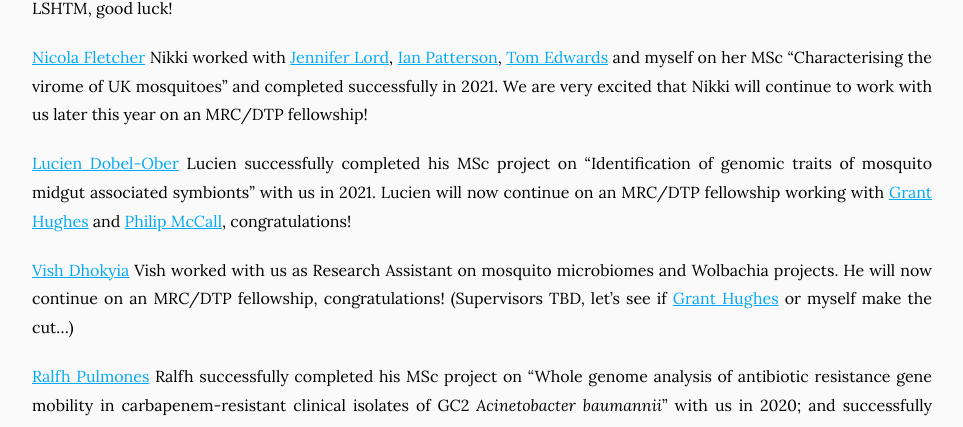
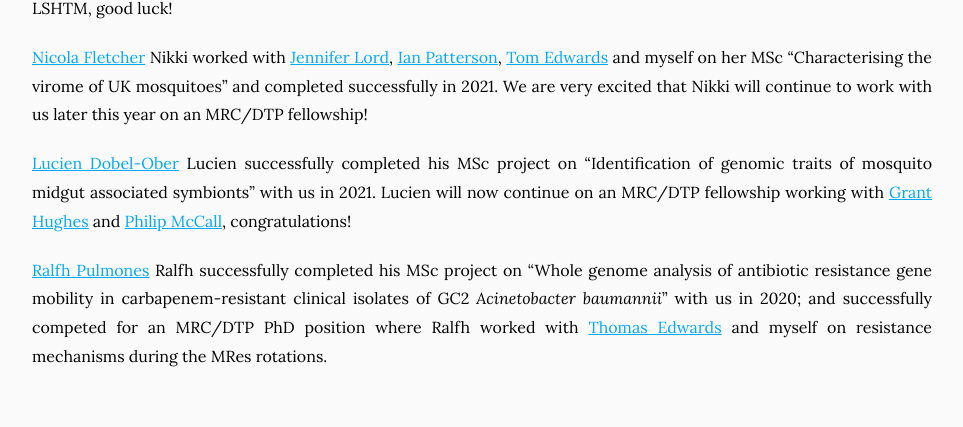
Before and after one commit to Evo-MInt/MicGen-lab-website, a Jekyll site: the page built from team/index.md, in a window 1280 px wide and 900 px high, scrolled down 1695 px, cut to the strip 0-427 px from the top of the window. Shown: the whole strip, without its empty margins (158-1121 px from the left). Built offline with Jekyll 4.4.1, drawn with Linux system fonts in a browser that asks for light colours.

Commit message:
Update index.md

```diff
--- a/team/index.md
+++ b/team/index.md
@@ -47,8 +47,6 @@ If you want to know a bit more about what each of us is doing, please take a loo
 
 [Lucien Dobel-Ober](https://uk.linkedin.com/in/lucien-dobel-ober) Lucien successfully completed his MSc project on "Identification of genomic traits of mosquito midgut associated symbionts" with us in 2021. Lucien will now continue on an MRC/DTP fellowship working with [Grant Hughes](https://www.lstmed.ac.uk/about/people/dr-grant-hughes) and [Philip McCall](https://www.lstmed.ac.uk/about/people/Professor-philip-mccall), congratulations!
 
-[Vish Dhokyia](https://twitter.com/vectorvish) Vish worked with us as Research Assistant on mosquito microbiomes and Wolbachia projects. He will now continue on an MRC/DTP fellowship, congratulations! (Supervisors TBD, let's see if [Grant Hughes](https://www.lstmed.ac.uk/about/people/dr-grant-hughes) or myself make the cut...)
-
 [Ralfh Pulmones](https://uk.linkedin.com/in/ralfh-rolex-pulmones-169154151?trk=public_profile_browsemap) Ralfh successfully completed his MSc project on "Whole genome analysis of antibiotic resistance gene mobility in carbapenem-resistant clinical isolates of GC2 _Acinetobacter baumannii_" with us in 2020; and successfully competed for an MRC/DTP PhD position where Ralfh worked with [Thomas Edwards](https://www.lstmed.ac.uk/about/people/dr-thomas-edwards) and myself on resistance mechanisms during the MRes rotations.
 
 {% include section.html background="images/banner_bacs.png" dark=true%}
```
